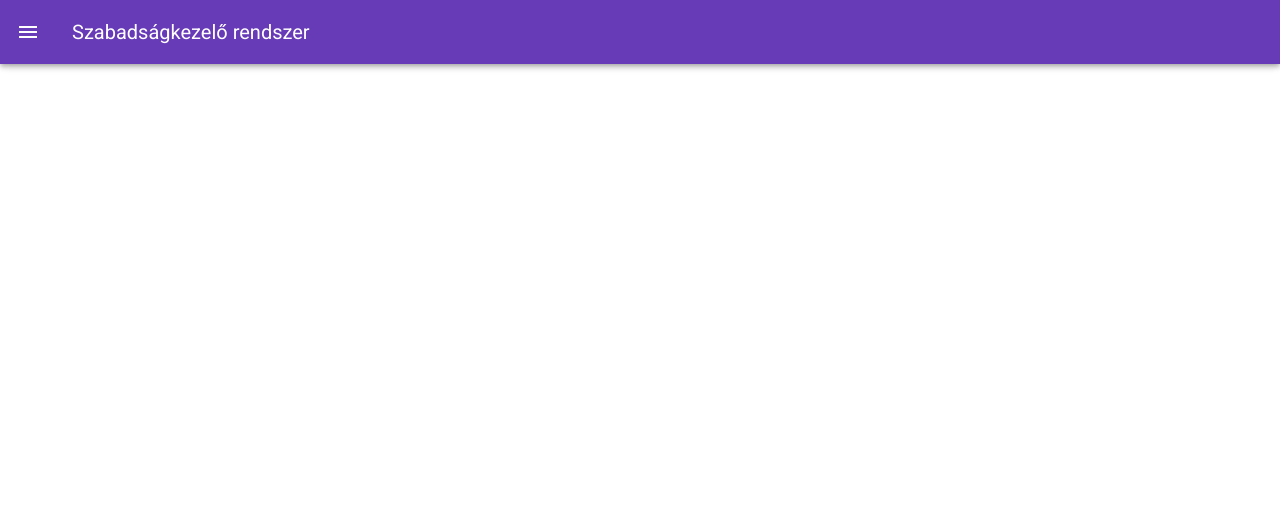
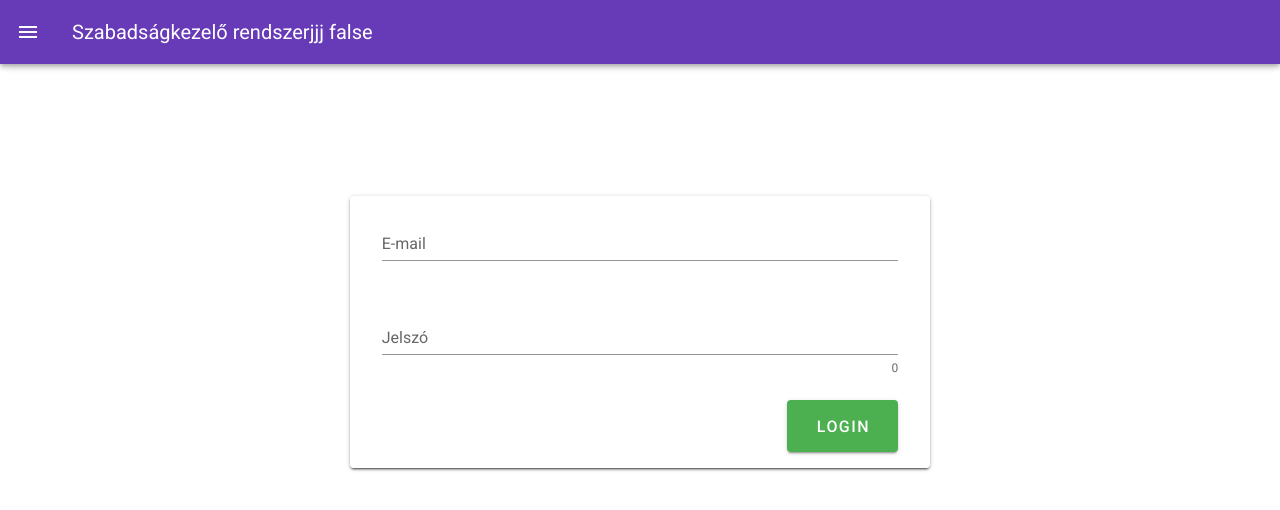
Before and after one commit to viragdoerner/leave-management-system, a Vue app in the folder frontend/: page /#/login in a window 1280 px wide. Shown: the top 510 px of the page. Built offline with nearby package versions, Linux system fonts and the light colour scheme.

Commit message:
auth frontend

```diff
--- a/frontend/src/components/NavBar.vue
+++ b/frontend/src/components/NavBar.vue
@@ -5,7 +5,22 @@
     >
       <v-app-bar-nav-icon @click="drawer = true"></v-app-bar-nav-icon>
 
-      <v-toolbar-title>Szabadságkezelő rendszer</v-toolbar-title>
+      <v-toolbar-title>Szabadságkezelő rendszerjjj {{$store.getters.loggedIn}}</v-toolbar-title>
+      <v-spacer></v-spacer>
+
+
+      <v-menu bottom left v-if="$store.getters.loggedIn">
+        <template v-slot:activator="{ on, attrs }">
+          <v-btn icon v-bind="attrs" v-on="on">
+            <v-icon>mdi-account</v-icon>
+          </v-btn>
+        </template>
+        <v-list>
+          <v-list-item >
+            <v-btn text @click="logout"> Kijelentkezés </v-btn>
+          </v-list-item>
+        </v-list>
+      </v-menu>
     </v-app-bar>
 
     <v-navigation-drawer
@@ -21,18 +36,24 @@
           v-model="group"
           active-class="deep-purple--text text--accent-4"
         >
-          <v-list-item>
+          <v-list-item to="/">
             <v-list-item-icon>
               <v-icon>mdi-home</v-icon>
             </v-list-item-icon>
-            <v-list-item-title>Home</v-list-item-title>
+            <v-list-item-title>Dashboard</v-list-item-title>
           </v-list-item>
 
-          <v-list-item>
+           <v-list-item v-if="!$store.getters.loggedIn" to="/login">
             <v-list-item-icon>
               <v-icon>mdi-account</v-icon>
             </v-list-item-icon>
-            <v-list-item-title>Account</v-list-item-title>
+            <v-list-item-title>Bejelentkezés</v-list-item-title>
+          </v-list-item>
+          <v-list-item v-if="$store.getters.loggedIn" @click="logout">
+            <v-list-item-icon>
+              <v-icon>mdi-account-outline</v-icon>
+            </v-list-item-icon>
+            <v-list-item-title>Kijelentkezés</v-list-item-title>
           </v-list-item>
         </v-list-item-group>
       </v-list>
--- a/frontend/src/router/index.js
+++ b/frontend/src/router/index.js
@@ -1,6 +1,7 @@
 import Vue from 'vue'
 import VueRouter from 'vue-router'
 import Dashboard from '../views/Dashboard.vue'
+import Login from '../views/Login.vue'
 
 Vue.use(VueRouter)
 
@@ -9,7 +10,12 @@ const routes = [
     path: '/',
     name: 'Dashboard',
     component: Dashboard
-  }
+  },
+  {
+    path: '/login',
+    name: 'Login',
+    component: Login
+  },
 ]
 
 const router = new VueRouter({
--- /dev/null
+++ b/frontend/src/services/api.service.js
@@ -0,0 +1,22 @@
+import axios from 'axios';
+import authHeader from './auth-header';
+
+const API_URL = 'http://localhost:8080/';
+
+class ApiService {
+    API_URL = API_URL
+
+    GET(url) {
+        return axios.get(API_URL + url, { headers: authHeader() });
+    }
+    POST(url, param) {
+        return axios.post(API_URL + url, param, { headers: authHeader() });
+    }
+    PUT(url, param) {
+        return axios.put(API_URL + url, param, { headers: authHeader() });
+    }
+    DELETE(url) {
+        return axios.delete(API_URL + url, { headers: authHeader() });
+    }
+}
+export default new ApiService();
--- /dev/null
+++ b/frontend/src/services/auth-header.js
@@ -0,0 +1,8 @@
+export default function authHeader() {
+    let user = JSON.parse(localStorage.getItem('user'));
+    if (user && user.accessToken) {
+      return { Authorization: 'Bearer ' + user.accessToken };
+    } else {
+      return {};
+    }
+  }
--- /dev/null
+++ b/frontend/src/services/auth.service.js
@@ -0,0 +1,25 @@
+import axios from 'axios';
+import ApiService from '../services/api.service';
+
+const API_URL = ApiService.API_URL;
+
+class AuthService {
+
+    login(loginForm) {
+        return axios
+            .post(API_URL + "auth/signin", loginForm)
+            .then(response => {
+                if (response.data.accessToken) {
+                    localStorage.setItem('user', JSON.stringify(response.data));
+                }
+                return response.data;
+            });
+    }
+    logout() {
+        localStorage.removeItem('user');
+    }
+    register(registerForm) {
+        return axios.post(API_URL + "auth/signup", registerForm);
+    }
+}
+export default new AuthService();
--- /dev/null
+++ b/frontend/src/store/auth.module.js
@@ -0,0 +1,62 @@
+import AuthService from '../services/auth.service';
+
+
+const user = JSON.parse(localStorage.getItem('user'));
+const initialState = user
+    ? { status: { loggedIn: true }, user }
+    : { status: { loggedIn: false }, user: null };
+
+export const auth = {
+    namespaced: true,
+    state: initialState,
+    actions: {
+        login({ commit }, user) {
+            return AuthService.login(user).then(
+                user => {
+                    commit('loginSuccess', user);
+                    return Promise.resolve(user);
+                },
+                error => {
+                    commit('loginFailure');
+                    return Promise.reject(error);
+                }
+            );
+        },
+        logout({ commit }) {
+            AuthService.logout();
+            commit('logout');
+        },
+        register({ commit }, user) {
+            return AuthService.register(user).then(
+                response => {
+                    commit('registerSuccess');
+                    return Promise.resolve(response.data);
+                },
+                error => {
+                    commit('registerFailure');
+                    return Promise.reject(error);
+                }
+            );
+        }
+    },
+    mutations: {
+        loginSuccess(state, user) {
+            state.status.loggedIn = true;
+            state.user = user;
+        },
+        loginFailure(state) {
+            state.status.loggedIn = false;
+            state.user = null;
+        },
+        logout(state) {
+            state.status.loggedIn = false;
+            state.user = null;
+        },
+        registerSuccess(state) {
+            state.status.loggedIn = false;
+        },
+        registerFailure(state) {
+            state.status.loggedIn = false;
+        }
+    }
+};
--- a/frontend/src/store/index.js
+++ b/frontend/src/store/index.js
@@ -1,5 +1,6 @@
 import Vue from 'vue'
 import Vuex from 'vuex'
+import { auth } from './auth.module';
 
 Vue.use(Vuex)
 
@@ -11,9 +12,28 @@ export default new Vuex.Store({
     showMessage(state, payload) {
       state.snackbar = payload;
     },
+
+  },
+  getters: {
+    isAdmin: state => {
+      if (auth.state.user && auth.state.user.authorities) {
+        return auth.state.user.authorities.length > 1;
+      }
+      return false;
+    },
+    getCurrentEmail: state => {
+      return state.auth.user ? state.auth.user.username : "";
+    },
+    loggedIn: state => {
+      if (auth.state.status && auth.state.status.loggedIn) {
+        return auth.state.status.loggedIn;
+      }
+      return false;
+    },
   },
   actions: {
   },
   modules: {
+    auth
   }
 })
--- /dev/null
+++ b/frontend/src/views/Login.vue
@@ -0,0 +1,109 @@
+<template>
+  <div>
+    <v-row class="mt-5 ml-5">
+      <v-btn x-large icon color="white" to="/">
+        <v-icon x-large> mdi-arrow-left </v-icon>
+      </v-btn>
+    </v-row>
+    <v-container class="d-flex align-center justify-center mt-10 ptb-5">
+      <v-card persistent class="col-12 col-sm-8 col-md-6 mt-5 pa-0">
+        <div>
+          <v-card class="px-4">
+            <v-card-text>
+              <v-form ref="loginForm" v-model="valid" lazy-validation>
+                <v-row>
+                  <v-col cols="12">
+                    <v-text-field
+                      v-model="loginEmail"
+                      :rules="[rules.email, rules.required]"
+                      label="E-mail"
+                      autocomplete="email"
+                    ></v-text-field>
+                  </v-col>
+                  <v-col cols="12">
+                    <v-text-field
+                      v-model="loginPassword"
+                      :append-icon="show1 ? 'eye' : 'eye-off'"
+                      :rules="[rules.required, rules.min8]"
+                      :type="show1 ? 'text' : 'password'"
+                      name="password"
+                      autocomplete="password"
+                      label="Jelszó"
+                      hint="Minimum 8 karakter hosszú"
+                      counter
+                      @click:append="show1 = !show1"
+                    ></v-text-field>
+                  </v-col>
+                  <v-col class="d-flex" cols="12" sm="6" xsm="12"> </v-col>
+                  <v-spacer></v-spacer>
+                  <v-col class="d-flex" cols="12" sm="3" xsm="12" align-end>
+                    <v-btn
+                      x-large
+                      block
+                      :disabled="!valid"
+                      color="success"
+                      @click="validateLogin"
+                    >
+                      Login
+                    </v-btn>
+                  </v-col>
+                </v-row>
+              </v-form>
+            </v-card-text>
+          </v-card>
+        </div>
+        <v-overlay :absolute="absolute" :value="loading" color="cgreen">
+          <v-progress-circular indeterminate size="64"></v-progress-circular>
+        </v-overlay>
+      </v-card>
+    </v-container>
+  </div>
+</template>
+
+<script>
+export default {
+  name: "Login",
+  computed: {
+  },
+  methods: {
+    validateLogin() {
+      if (this.$refs.loginForm.validate()) {
+        this.loading = true;
+        var loginForm = {
+          email: this.loginEmail,
+          password: this.loginPassword,
+        };
+        this.$store
+          .dispatch("auth/login", loginForm)
+          .then(() => {
+            this.loading = false;
+            this.$router.push("/");
+            this.showAlert = false;
+          })
+          .catch((error) => {
+            this.loading = false;
+            this.$store.commit("showMessage", {
+              active: true,
+              color: "error",
+              message: "Sikertelen bejelentkezés",
+            });
+          });
+      }
+    }
+  },
+  data: () => ({
+    absolute: true,
+    loading: false,
+    showAlert: false,
+    valid: true,
+    loginPassword: "",
+    loginEmail: "",
+    show1: false,
+    rules: {
+      email: (value) => /.+@.+\..+/.test(value) || "Érvénytelen e-mail",
+      required: (value) => !!value || "Kötelező mező.",
+      min8: (value) => (value && value.length >= 8) || "Minimum 8 karakter",
+    },
+  }),
+};
+</script>
```
